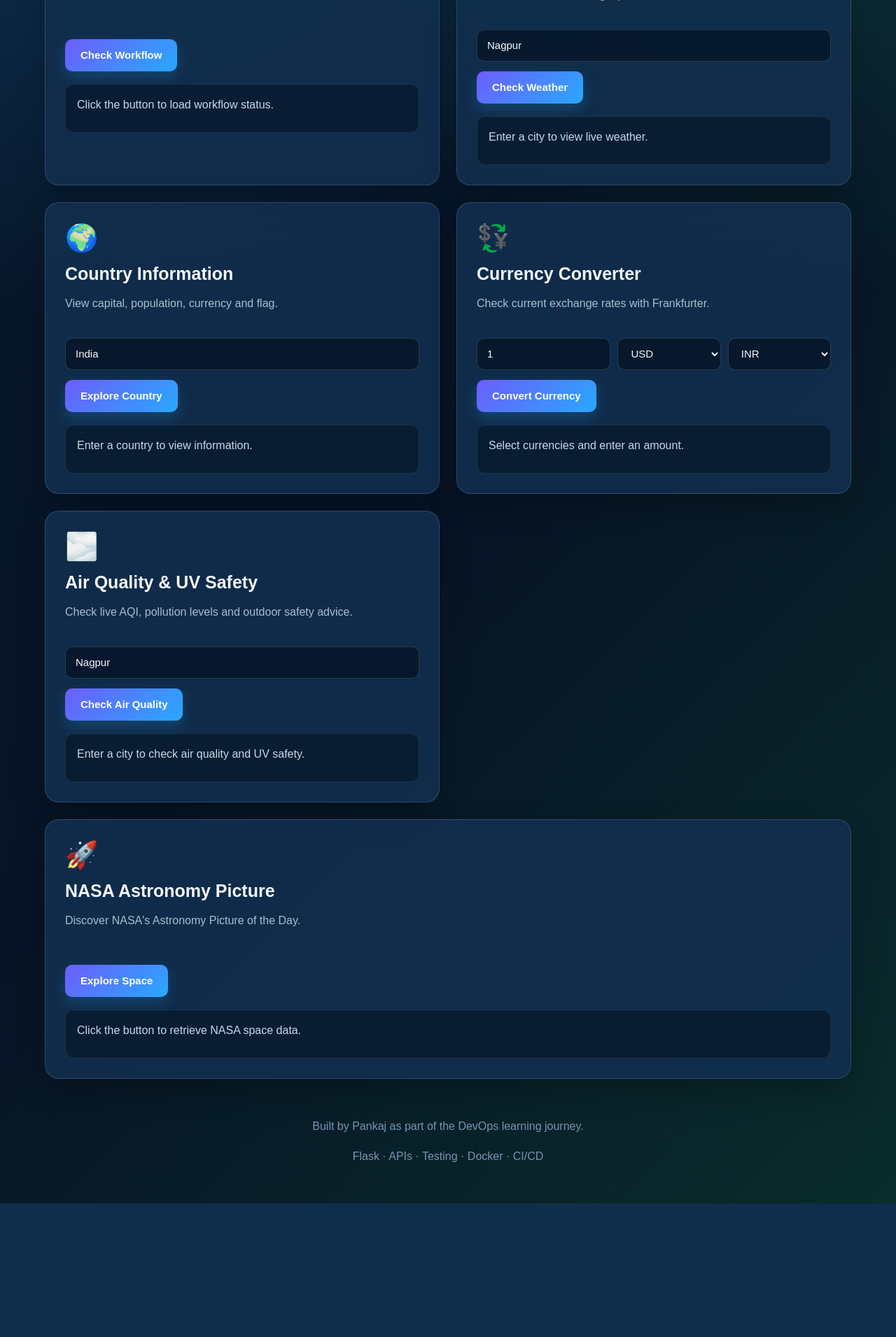
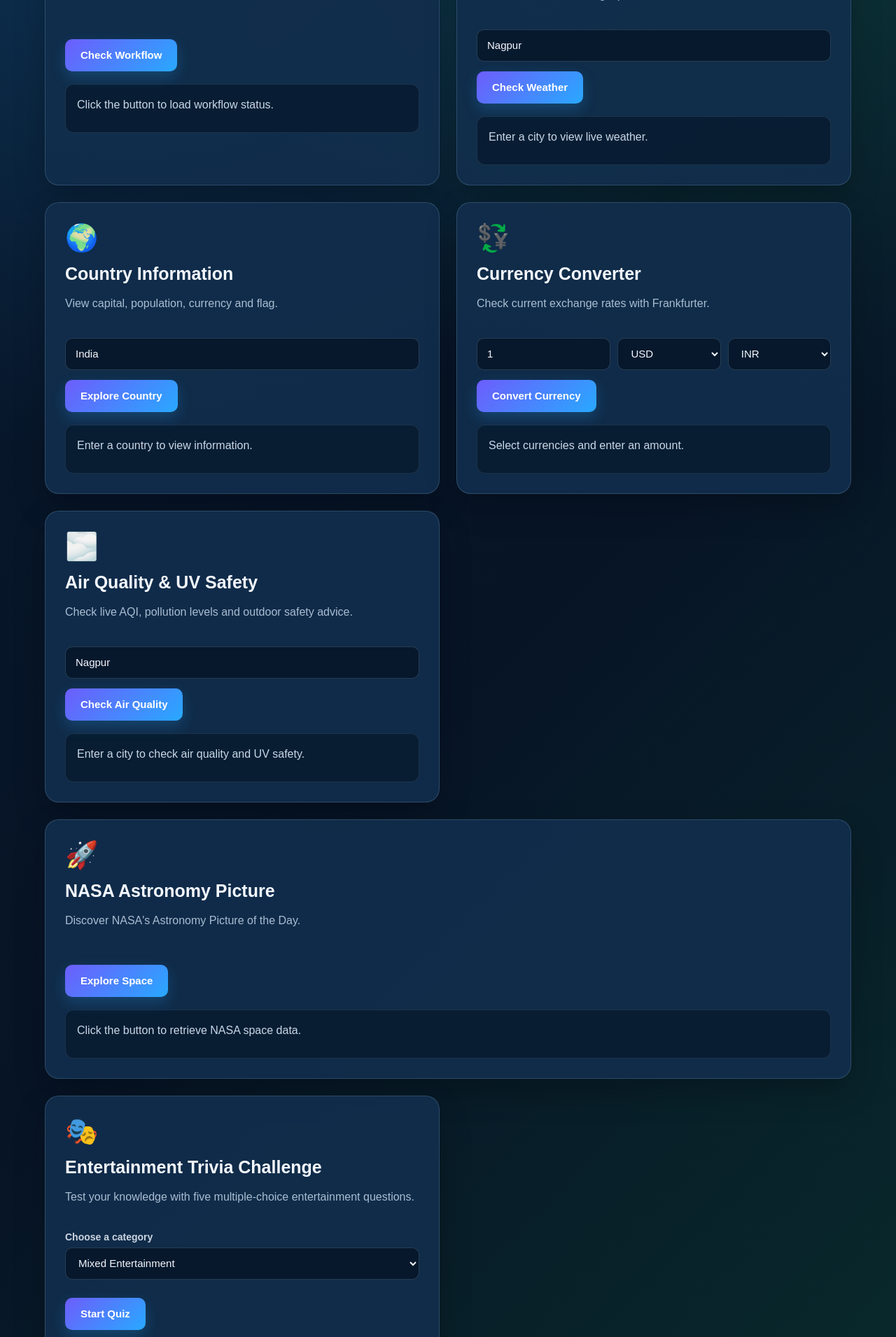
Before and after one commit to KP9991/devops-live-api-dashboard, a Flask app: page / in a window 1280 px wide. Shown: the part 574-2485 px from the top of the page at 70% size. Before the commit the page ends 2294 px from the top, so only its background shows below. Run offline with Flask 3, Linux system fonts and the light colour scheme.

Commit message:
Add interactive entertainment trivia quiz

```diff
--- a/app.py
+++ b/app.py
@@ -1,3 +1,5 @@
+import html
+import random
 import os
 from datetime import datetime, timezone
 from urllib.parse import quote
@@ -465,6 +467,94 @@ def air_quality():
             error=f"Air-quality API connection failed: {error}"
         ), 502
 
+@app.route("/api/trivia")
+def trivia():
+    category = request.args.get("category", "mixed").strip().lower()
+
+    categories = {
+        "film": 11,
+        "music": 12,
+        "television": 14,
+        "video-games": 15,
+        "board-games": 16,
+        "comics": 29,
+        "anime": 31,
+        "cartoons": 32,
+    }
+
+    if category != "mixed" and category not in categories:
+        return api_error(
+            "Invalid trivia category.",
+            400,
+        )
+
+    params = {
+        "amount": 5,
+        "type": "multiple",
+    }
+
+    if category != "mixed":
+        params["category"] = categories[category]
+
+    try:
+        response = requests.get(
+            "https://opentdb.com/api.php",
+            params=params,
+            timeout=REQUEST_TIMEOUT,
+        )
+        response.raise_for_status()
+        payload = response.json()
+    except requests.RequestException:
+        return api_error(
+            "The trivia service is currently unavailable.",
+            502,
+        )
+    except ValueError:
+        return api_error(
+            "The trivia service returned an invalid response.",
+            502,
+        )
+
+    if payload.get("response_code") != 0:
+        return api_error(
+            "Trivia questions were not available. Please try again.",
+            502,
+        )
+
+    questions = []
+
+    for item in payload.get("results", []):
+        correct_answer = html.unescape(item.get("correct_answer", ""))
+
+        answers = [
+            html.unescape(answer)
+            for answer in item.get("incorrect_answers", [])
+        ]
+        answers.append(correct_answer)
+        random.shuffle(answers)
+
+        questions.append(
+            {
+                "category": html.unescape(item.get("category", "")),
+                "difficulty": item.get("difficulty", "").title(),
+                "question": html.unescape(item.get("question", "")),
+                "answers": answers,
+                "correct_answer": correct_answer,
+            }
+        )
+
+    if not questions:
+        return api_error(
+            "No trivia questions were returned.",
+            502,
+        )
+
+    return jsonify(
+        status="success",
+        selected_category=category,
+        count=len(questions),
+        questions=questions,
+    )
 if __name__ == "__main__":
     app.run(
         host="0.0.0.0",
--- a/static/css/style.css
+++ b/static/css/style.css
@@ -265,3 +265,92 @@ footer {
         grid-template-columns: 1fr;
     }
 }
+/* Entertainment Trivia Quiz */
+
+.trivia-card label {
+    display: block;
+    margin: 14px 0 7px;
+    color: #cbd5e1;
+    font-size: 14px;
+    font-weight: 600;
+}
+
+.trivia-card select {
+    margin-bottom: 12px;
+}
+
+.trivia-active {
+    text-align: left;
+}
+
+.trivia-progress {
+    margin: 0 0 6px;
+    color: #68baff;
+    font-weight: 700;
+}
+
+.trivia-metadata {
+    margin: 0 0 14px;
+    color: #94a3b8;
+    font-size: 13px;
+}
+
+.trivia-question {
+    margin: 0 0 16px;
+    color: #ffffff;
+    font-size: 18px;
+    line-height: 1.5;
+}
+
+.trivia-answers {
+    display: grid;
+    gap: 10px;
+}
+
+.trivia-answer {
+    width: 100%;
+    margin: 0;
+    padding: 12px 14px;
+    border: 1px solid rgba(104, 186, 255, 0.35);
+    background: rgba(15, 23, 42, 0.85);
+    color: #e2e8f0;
+    text-align: left;
+}
+
+.trivia-answer:hover:not(:disabled) {
+    border-color: #68baff;
+    background: rgba(104, 186, 255, 0.16);
+}
+
+.trivia-answer:disabled {
+    cursor: default;
+    opacity: 1;
+}
+
+.trivia-answer.correct-answer {
+    border-color: #22c55e;
+    background: rgba(34, 197, 94, 0.22);
+    color: #dcfce7;
+}
+
+.trivia-answer.wrong-answer {
+    border-color: #ef4444;
+    background: rgba(239, 68, 68, 0.22);
+    color: #fee2e2;
+}
+
+.trivia-feedback {
+    margin: 16px 0 10px;
+    font-weight: 700;
+}
+
+.trivia-next-button {
+    margin-top: 8px;
+}
+
+.trivia-final-score {
+    margin: 16px 0 8px;
+    color: #68baff;
+    font-size: 24px;
+    font-weight: 800;
+}
--- a/static/js/dashboard.js
+++ b/static/js/dashboard.js
@@ -339,6 +339,152 @@ async function loadAirQuality(button) {
         finishLoading(button);
     }
 }
+let triviaQuestions = [];
+let triviaQuestionIndex = 0;
+let triviaScore = 0;
+
+function showTriviaResults() {
+    const result = document.getElementById("trivia-result");
+
+    result.className = "result success";
+    result.innerHTML = "";
+
+    const title = document.createElement("div");
+    title.className = "result-title";
+    title.textContent = "Quiz Completed!";
+
+    const score = document.createElement("p");
+    score.className = "trivia-final-score";
+    score.textContent =
+        `Your score: ${triviaScore}/${triviaQuestions.length}`;
+
+    const message = document.createElement("p");
+
+    if (triviaScore === triviaQuestions.length) {
+        message.textContent = "Perfect score! Excellent work.";
+    } else if (triviaScore >= 3) {
+        message.textContent = "Great attempt! You know your entertainment.";
+    } else {
+        message.textContent = "Good try! Play again and improve your score.";
+    }
+
+    const restartButton = document.createElement("button");
+    restartButton.type = "button";
+    restartButton.className = "trivia-next-button";
+    restartButton.textContent = "Play Again";
+    restartButton.addEventListener("click", () => {
+        document.getElementById("trivia-start-button").click();
+    });
+
+    result.append(title, score, message, restartButton);
+}
+
+function showTriviaQuestion() {
+    if (triviaQuestionIndex >= triviaQuestions.length) {
+        showTriviaResults();
+        return;
+    }
+
+    const result = document.getElementById("trivia-result");
+    const item = triviaQuestions[triviaQuestionIndex];
+
+    result.className = "result trivia-active";
+    result.innerHTML = "";
+
+    const progress = document.createElement("p");
+    progress.className = "trivia-progress";
+    progress.textContent =
+        `Question ${triviaQuestionIndex + 1} of ${triviaQuestions.length}` +
+        ` • Score: ${triviaScore}`;
+
+    const metadata = document.createElement("p");
+    metadata.className = "trivia-metadata";
+    metadata.textContent =
+        `${item.category} • Difficulty: ${item.difficulty}`;
+
+    const question = document.createElement("h3");
+    question.className = "trivia-question";
+    question.textContent = item.question;
+
+    const answers = document.createElement("div");
+    answers.className = "trivia-answers";
+
+    item.answers.forEach((answer) => {
+        const answerButton = document.createElement("button");
+        answerButton.type = "button";
+        answerButton.className = "trivia-answer";
+        answerButton.textContent = answer;
+
+        answerButton.addEventListener("click", () => {
+            const answerButtons =
+                answers.querySelectorAll(".trivia-answer");
+
+            answerButtons.forEach((currentButton) => {
+                currentButton.disabled = true;
+
+                if (currentButton.textContent === item.correct_answer) {
+                    currentButton.classList.add("correct-answer");
+                }
+            });
+
+            const feedback = document.createElement("p");
+            feedback.className = "trivia-feedback";
+
+            if (answer === item.correct_answer) {
+                triviaScore += 1;
+                answerButton.classList.add("correct-answer");
+                feedback.textContent = "Correct answer!";
+            } else {
+                answerButton.classList.add("wrong-answer");
+                feedback.textContent =
+                    `Incorrect. Correct answer: ${item.correct_answer}`;
+            }
+
+            const nextButton = document.createElement("button");
+            nextButton.type = "button";
+            nextButton.className = "trivia-next-button";
+            nextButton.textContent =
+                triviaQuestionIndex === triviaQuestions.length - 1
+                    ? "See Results"
+                    : "Next Question";
+
+            nextButton.addEventListener("click", () => {
+                triviaQuestionIndex += 1;
+                showTriviaQuestion();
+            });
+
+            result.append(feedback, nextButton);
+        });
+
+        answers.appendChild(answerButton);
+    });
+
+    result.append(progress, metadata, question, answers);
+}
+
+async function loadTrivia(button) {
+    const result = document.getElementById("trivia-result");
+    const category =
+        document.getElementById("trivia-category").value;
+
+    setLoading(button, result);
+
+    try {
+        const data = await getJson(
+            `/api/trivia?category=${encodeURIComponent(category)}`
+        );
+
+        triviaQuestions = data.questions;
+        triviaQuestionIndex = 0;
+        triviaScore = 0;
+
+        showTriviaQuestion();
+    } catch (error) {
+        showError(result, error.message);
+    } finally {
+        finishLoading(button);
+    }
+}
 buttons.forEach((button) => {
     button.addEventListener("click", () => {
         const api = button.dataset.api;
@@ -353,6 +499,8 @@ buttons.forEach((button) => {
             loadCurrency(button);
 } else if (api === "air-quality") {
     loadAirQuality(button);
+} else if (api === "trivia") {
+    loadTrivia(button);
 } else if (api === "nasa") {
     loadNasa(button);
 }
--- a/templates/index.html
+++ b/templates/index.html
@@ -162,6 +162,44 @@
                 Click the button to retrieve NASA space data.
             </div>
         </section>
+<section class="api-card trivia-card">
+    <div class="card-icon">🎭</div>
+
+    <h2>Entertainment Trivia Challenge</h2>
+
+    <p>
+        Test your knowledge with five multiple-choice entertainment
+        questions.
+    </p>
+
+    <label for="trivia-category">
+        Choose a category
+    </label>
+
+    <select id="trivia-category">
+        <option value="mixed">Mixed Entertainment</option>
+        <option value="film">Film</option>
+        <option value="television">Television</option>
+        <option value="music">Music</option>
+        <option value="video-games">Video Games</option>
+        <option value="board-games">Board Games</option>
+        <option value="comics">Comics</option>
+        <option value="anime">Anime and Manga</option>
+        <option value="cartoons">Cartoons and Animation</option>
+    </select>
+
+    <button
+        id="trivia-start-button"
+        data-api="trivia"
+        type="button"
+    >
+        Start Quiz
+    </button>
+
+    <div id="trivia-result" class="result">
+        Select a category and start the quiz.
+    </div>
+</section>
 
     </main>
 
```
Also changed, not shown: test_app.py (+66 -0 lines), README.md (added).
